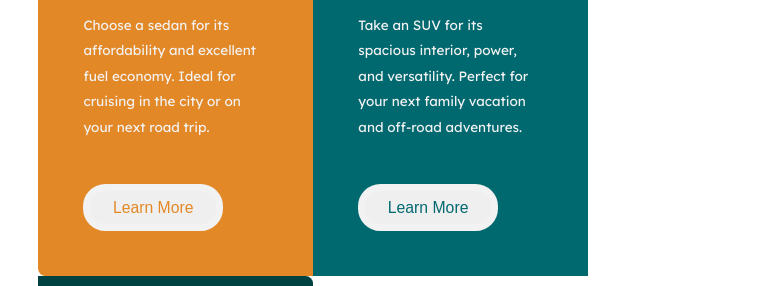
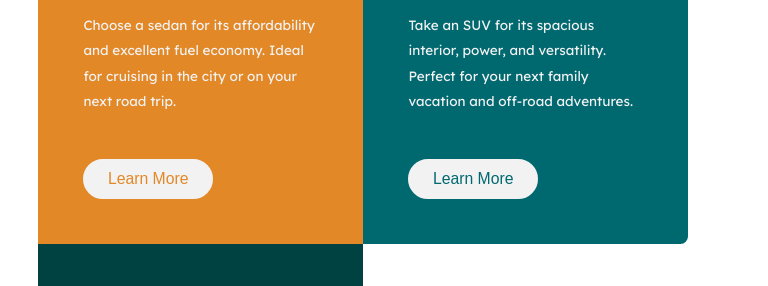
Before and after one commit to CrystalNyein/frontend-mentor-3-column-preview-card-component, a plain HTML site: page index.html in a window 768 px wide. Shown: the part 179-465 px from the top of the page. Drawn offline with Linux system fonts and the light colour scheme.

Commit message:
responsive according to media size

```diff
--- a/style.css
+++ b/style.css
@@ -40,10 +40,15 @@ html {
 .card button {
   outline: none;
   border-radius: 1.5rem;
-  border: 0.5rem solid var(--very-light-gray);
-  padding: 0.5rem 1.5rem;
+  border: 0.15rem solid var(--very-light-gray);
+  padding: 0.6rem 1.5rem;
   text-transform: capitalize;
   font-size: 1.05rem;
+  background-color: var(--very-light-gray);
+}
+.card button:hover {
+  background-color: transparent;
+  color: var(--very-light-gray);
 }
 .sedans {
   border-radius: 0.5rem 0.5rem 0 0;
@@ -59,13 +64,34 @@ html {
   color: var(--dark-cyan);
 }
 .luxury {
-  border-radius: 0 0 0.5rem 0.5rem;
+  /* border-radius: 0 0 0.5rem 0.5rem; */
   background-color: var(--very-dark-cyan);
 }
 .luxury button {
   color: var(--very-dark-cyan);
 }
-@media screen and (min-width: 500px) {
+
+@media screen and (min-width: 626px) and (max-width: 917px) {
+  .card-container {
+    width: 90vw;
+  }
+  .card {
+    width: 34%;
+  }
+  .sedans {
+    border-radius: 0.5rem 0 0 0;
+  }
+  .sedans p {
+    padding-right: 1%;
+  }
+  .suvs {
+    border-radius: 0 0.5rem 0.5rem 0;
+  }
+  .luxury {
+    border-radius: 0 0 0.5rem 0.5rem;
+  }
+}
+@media screen and (min-width: 918px) {
   .full-container {
     display: flex;
     min-height: 95vh;
```
